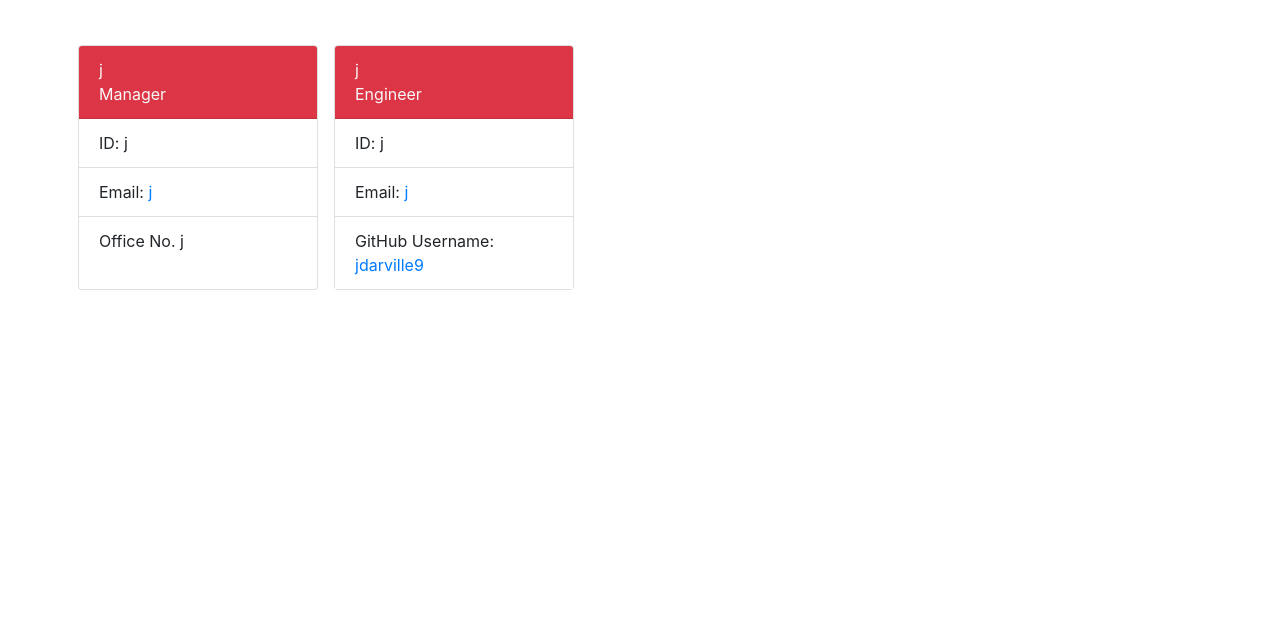
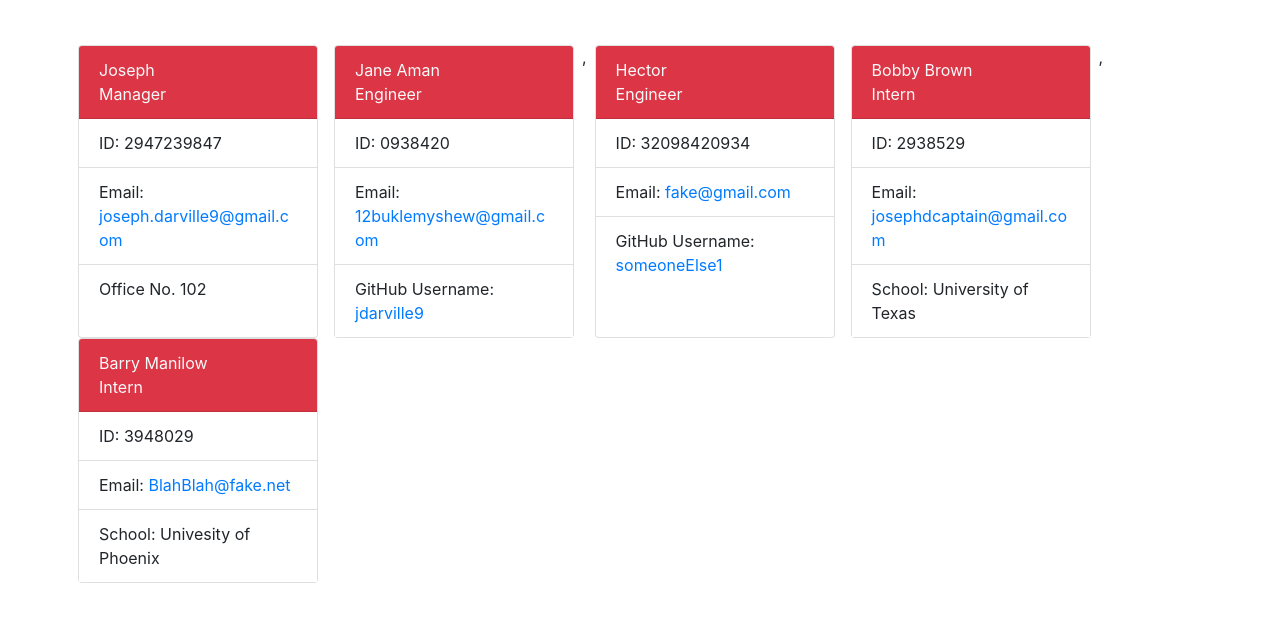
Before and after one commit to Jdarville9/Team-Profile-Generator, a website: page dist/index.html in a window 1280 px wide. Shown: the part 99-718 px from the top of the page. Drawn offline with nearby package versions, Linux system fonts and the light colour scheme.

```diff
--- a/dist/index.html
+++ b/dist/index.html
@@ -17,32 +17,74 @@
             <div class="row">
                 <div class="card mx-2" style="width: 15rem">
                     <div class="card-header bg-danger text-light">
-                        j<br>
+                        Joseph<br>
                         Manager
                     </div>
                     <div>
                         <ul class="list-group list-group-flush">
-                            <li class="list-group-item">ID: j</li>
-                            <li class="list-group-item">Email: <a href="mailto: j">j</a></li>
-                            <li class="list-group-item">Office No. j</li>
+                            <li class="list-group-item">ID: 2947239847</li>
+                            <li class="list-group-item">Email: <a href="mailto: joseph.darville9@gmail.com">joseph.darville9@gmail.com</a></li>
+                            <li class="list-group-item">Office No. 102</li>
                         </ul>
                     </div>
                 </div>
 
             <div class="card mx-2" style="width: 15rem">
                 <div class="card-header bg-danger text-light">
-                    j<br>
+                    Jane Aman<br>
                     Engineer
                 </div>
                 <div>
                     <ul class="list-group list-group-flush">
-                        <li class="list-group-item">ID: j</li>
-                        <li class="list-group-item">Email: <a href="mailto: j">j</a></li>
+                        <li class="list-group-item">ID: 0938420</li>
+                        <li class="list-group-item">Email: <a href="mailto: 12buklemyshew@gmail.com">12buklemyshew@gmail.com</a></li>
                         <li class="list-group-item">GitHub Username: <a href="https://github.com/jdarville9" target="_blank">jdarville9</a></li>
                     </ul>
                 </div>
             </div>
+        ,
+            <div class="card mx-2" style="width: 15rem">
+                <div class="card-header bg-danger text-light">
+                    Hector<br>
+                    Engineer
+                </div>
+                <div>
+                    <ul class="list-group list-group-flush">
+                        <li class="list-group-item">ID: 32098420934</li>
+                        <li class="list-group-item">Email: <a href="mailto: fake@gmail.com">fake@gmail.com</a></li>
+                        <li class="list-group-item">GitHub Username: <a href="https://github.com/someoneElse1" target="_blank">someoneElse1</a></li>
+                    </ul>
+                </div>
+            </div>
 
+
+            <div class="card mx-2" style="width: 15rem">
+                <div class="card-header bg-danger text-light">
+                    Bobby Brown<br>
+                    Intern
+                </div>
+                <div>
+                    <ul class="list-group list-group-flush">
+                        <li class="list-group-item">ID: 2938529</li>
+                        <li class="list-group-item">Email: <a href="mailto: josephdcaptain@gmail.com">josephdcaptain@gmail.com</a></li>
+                        <li class="list-group-item">School: University of Texas</li>
+                    </ul>
+                </div>
+            </div>
+            ,
+            <div class="card mx-2" style="width: 15rem">
+                <div class="card-header bg-danger text-light">
+                    Barry Manilow<br>
+                    Intern
+                </div>
+                <div>
+                    <ul class="list-group list-group-flush">
+                        <li class="list-group-item">ID: 3948029</li>
+                        <li class="list-group-item">Email: <a href="mailto: BlahBlah@fake.net">BlahBlah@fake.net</a></li>
+                        <li class="list-group-item">School: Univesity of Phoenix</li>
+                    </ul>
+                </div>
+            </div>
 
             </div>
         </div>
```
Also changed, not shown: README.md.
